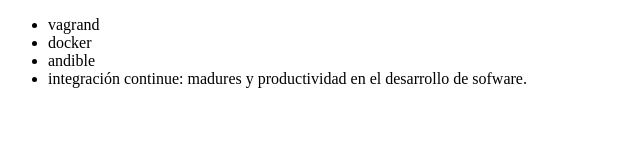
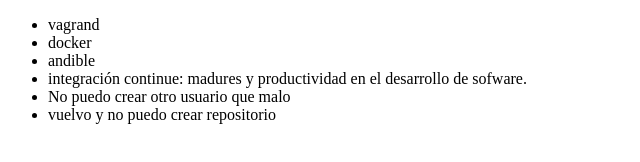
Before and after one commit to leonardo4390/curso-alura, a plain HTML site: page index.html in a window 1280 px wide. Shown: the whole page, without its empty margins (0-640 px from the left). Drawn offline with Linux system fonts and the light colour scheme.

Commit message:
se creo una sexta linea

```diff
--- a/index.html
+++ b/index.html
@@ -12,7 +12,8 @@
         <li>docker</li>
         <li>andible</li>
         <li>integración continue: madures y productividad en el desarrollo de sofware.</li>
-
+        <li>No puedo crear otro usuario que malo</li>
+        <li>vuelvo y no puedo crear repositorio</li>
     </ul>
 
 </body>
```
